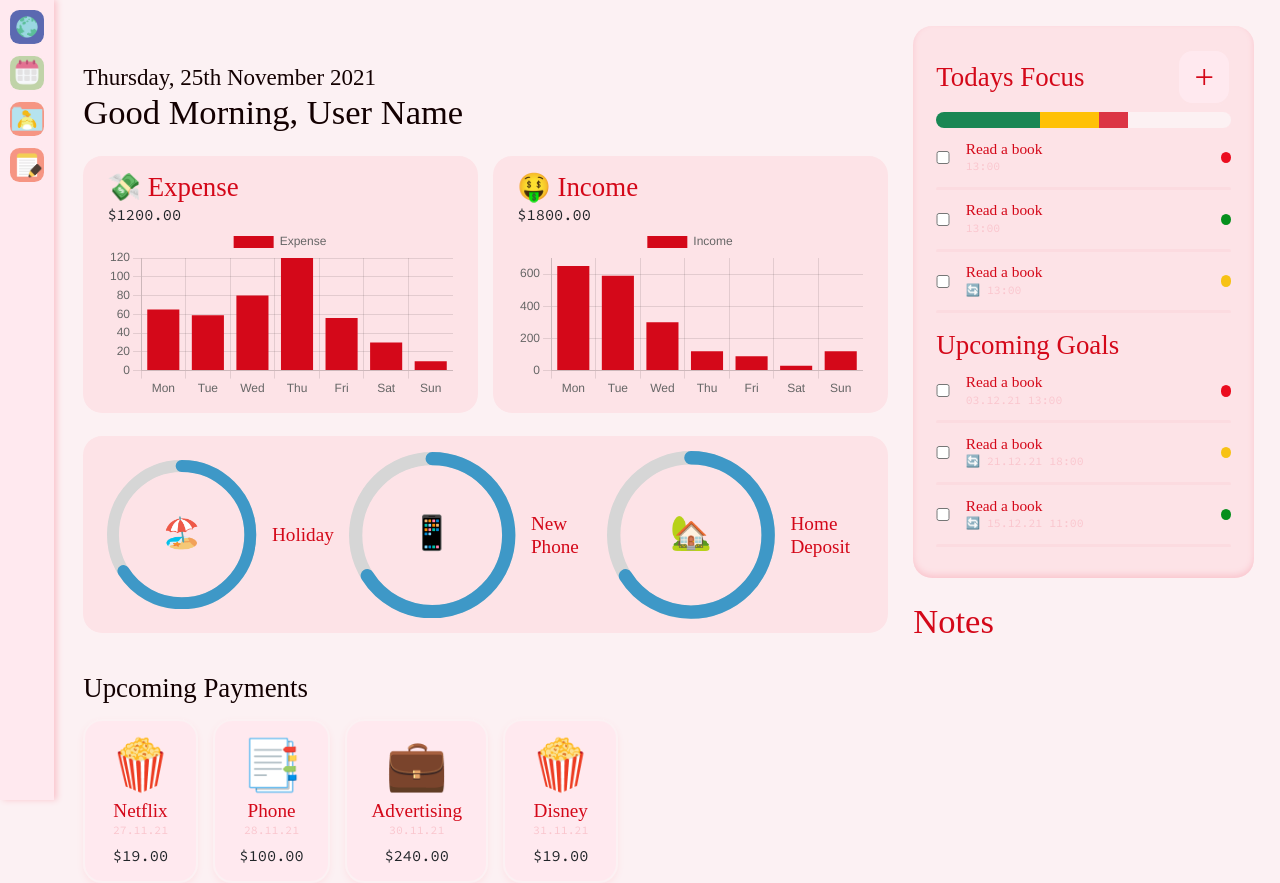
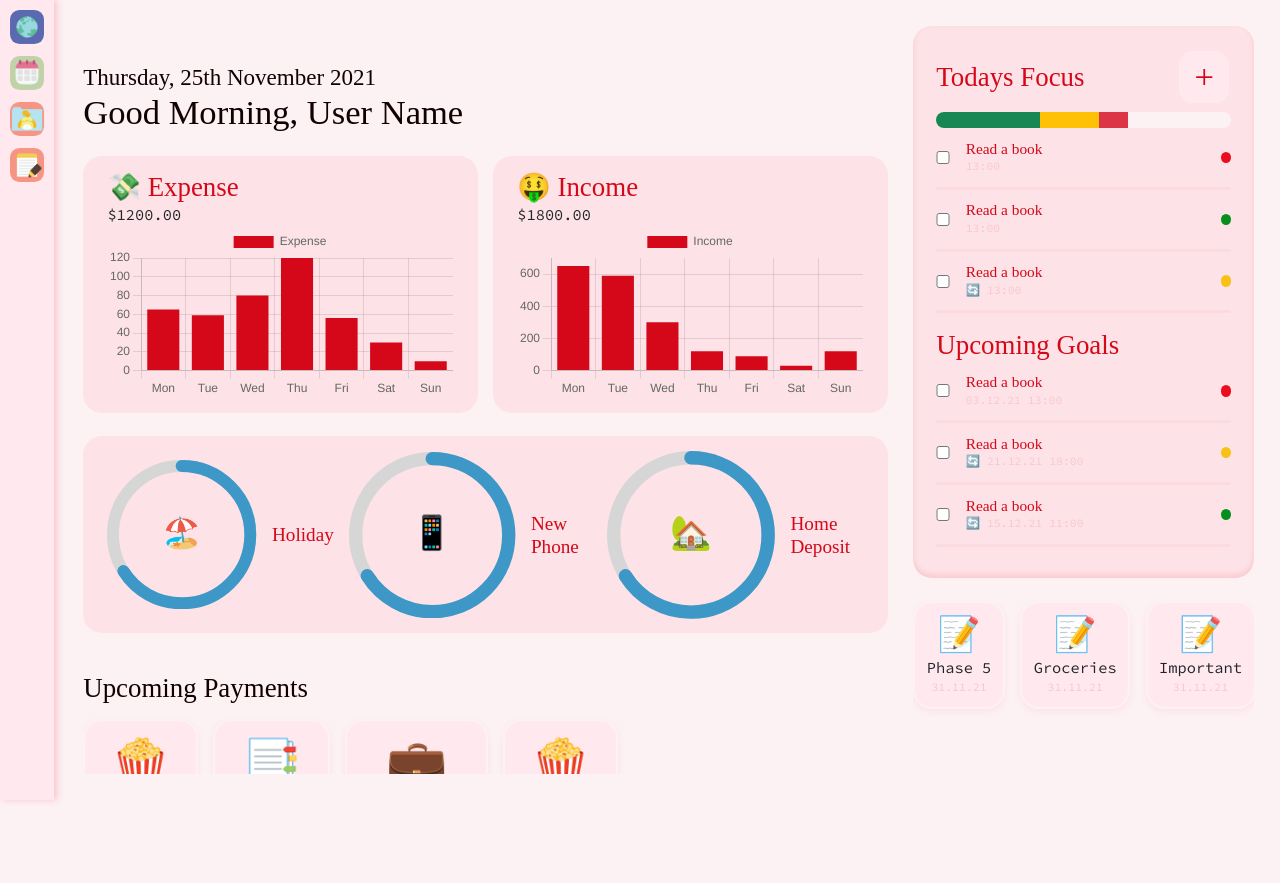
Before and after one commit to jmhar3/DreamJournal_app, a React (Create React App) app: page /dashboard in a window 1280 px wide. After the commit the page ends 800 px from the top, so only its background shows below. Built offline with nearby package versions, Linux system fonts and the light colour scheme; a web font is replaced by a local one.

Commit message:
notes icons on dashboard

```diff
--- a/src/containers/dashboard.js
+++ b/src/containers/dashboard.js
@@ -176,8 +176,22 @@ const Dashboard = () => {
                     <hr />
                 </ul>
             </div>
-            <div>
-                <h1>Notes</h1>
+            <div id="db-notes">
+                <div>
+                    <h1>📝</h1>
+                    <p>Phase 5</p>
+                    <p class="label">31.11.21</p>
+                </div>
+                <div>
+                    <h1>📝</h1>
+                    <p>Groceries</p>
+                    <p class="label">31.11.21</p>
+                </div>
+                <div>
+                    <h1>📝</h1>
+                    <p>Important</p>
+                    <p class="label">31.11.21</p>
+                </div>
             </div>
         </section>
       </main>
--- a/src/css/App.css
+++ b/src/css/App.css
@@ -203,6 +203,24 @@ input[type=checkbox] {
   background-color: var(--high);
 }
 
+/* Scroll Bar */
+
+::-webkit-scrollbar {
+  width: 15px;
+}
+
+::-webkit-scrollbar-track {
+  background: var(--light-colour);
+}
+
+::-webkit-scrollbar-thumb {
+  background: var(--super-light-colour);
+}
+
+::-webkit-scrollbar-thumb:hover {
+  background: var(--super-light-mid);
+}
+
 /* TRANSITIONS */
 
 .button, img, input {
--- a/src/css/dashboard.css
+++ b/src/css/dashboard.css
@@ -27,7 +27,7 @@
     padding-top: 3vw;
 }
 
-.finance-charts div, #db-finance-goals, #upcoming-payments div, #db-goals {
+.finance-charts div, #db-finance-goals, #upcoming-payments div, #db-goals, #db-notes div {
     padding: 1.8%;
     padding-left: 3%;
     padding-right: 3%;
@@ -37,7 +37,7 @@
     float: left;
 }
 
-.finance-charts, #db-finance-goals, #db-finance-goals div, #db-goals span {
+.finance-charts, #db-finance-goals, #db-finance-goals div, #db-goals span, #db-notes {
     display: flex;
     flex-direction: row;
     justify-content: center;
@@ -49,7 +49,13 @@
     justify-content: space-around;
 }
 
-#upcoming-payments div {
+#upcoming-payments, #db-notes {
+    justify-content: flex-start;
+    overflow: auto;
+    padding-bottom: .6vw;;
+}
+
+#upcoming-payments div, #db-notes div {
     width: fit-content;
     text-align: center;
     border: 2px solid var(--light);
@@ -119,3 +125,14 @@
     height: .9vw;
     border-radius: 100%;
 }
+
+#db-notes div {
+    padding: .9vw;
+    margin: 0;
+}
+
+#db-notes div p {
+    text-overflow: ellipsis;
+    white-space: nowrap;
+    overflow: hidden;
+}
```
